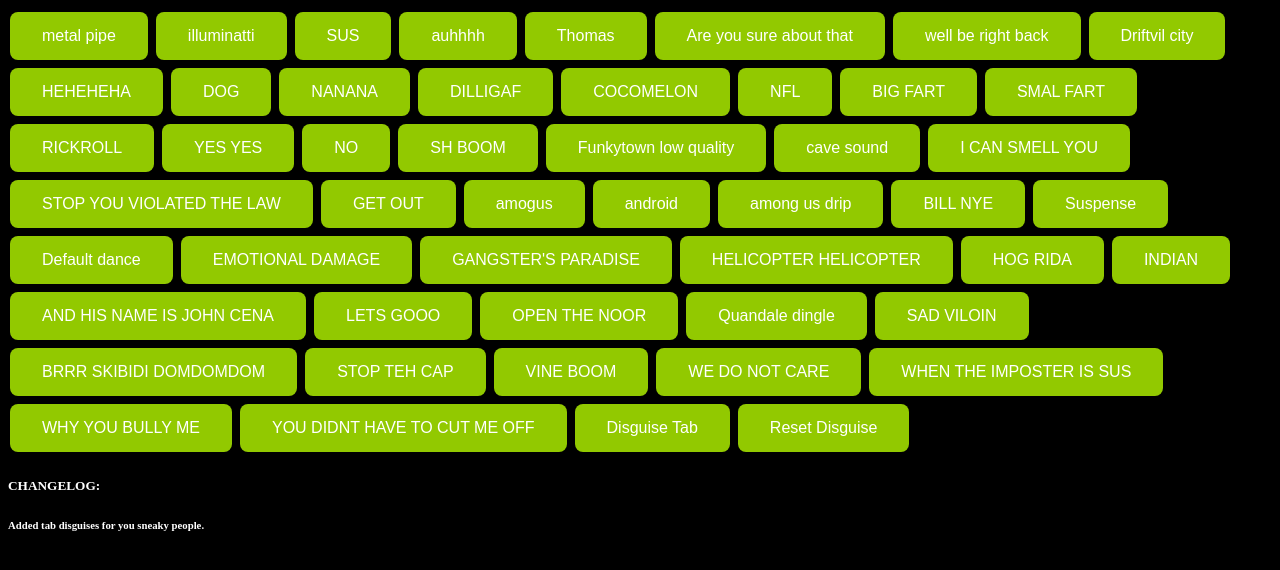
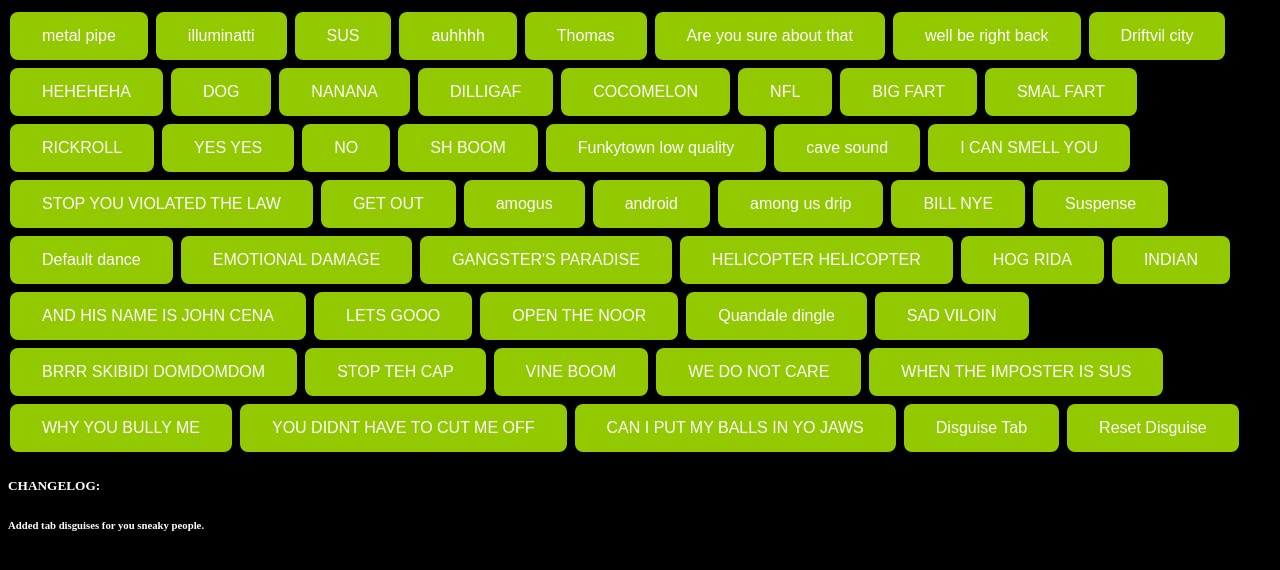
Before and after one commit to Snakecodr11/Meme-player-html, a plain HTML site: page Meme player html/SOUNDBOARD.html in a window 1280 px wide. Drawn offline with Linux system fonts and the light colour scheme.

Commit message:
Added Balls in yo jaws

```diff
--- a/Meme player html/SOUNDBOARD.html
+++ b/Meme player html/SOUNDBOARD.html
@@ -84,6 +84,7 @@
   <button class="gradient-button" onclick="playSound('https://github.com/Snakecodr11/Meme-player-html/raw/main/Meme%20player%20html/whentheimposterissus.mp3')">WHEN THE IMPOSTER IS SUS</button>
   <button class="gradient-button" onclick="playSound('https://github.com/Snakecodr11/Meme-player-html/raw/main/Meme%20player%20html/whyyoubullyme.mp3')">WHY YOU BULLY ME</button>
   <button class="gradient-button" onclick="playSound('https://github.com/Snakecodr11/Meme-player-html/raw/main/Meme%20player%20html/youdidnthavetocutmeoff.mp3')">YOU DIDNT HAVE TO CUT ME OFF</button>
+  <button class="gradient-button" onclick="playSound('https://github.com/Snakecodr11/Meme-player-html/raw/main/Meme%20player%20html/can I.mp3')">CAN I PUT MY BALLS IN YO JAWS</button>
   <button class="gradient-button" onclick="disguiseTab()">Disguise Tab</button>
   <button class="gradient-button" onclick="resetDisguise()">Reset Disguise</button>
   <script>
```
